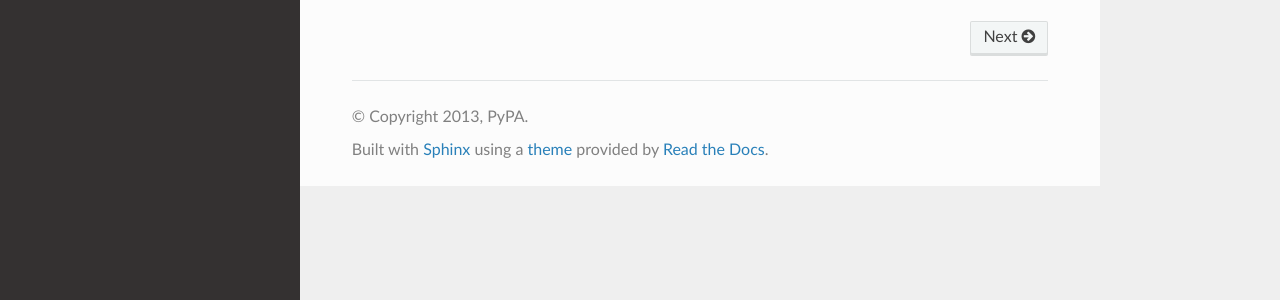
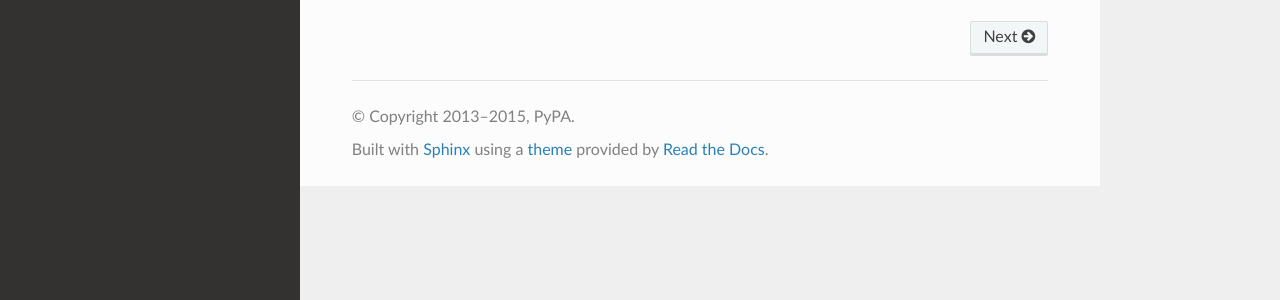
Before and after one commit to pypa/packaging.python.org, a Sphinx documentation site: the page built from source/index.rst, in a window 1280 px wide. Shown: the part 547-847 px from the top of the page. Built offline with Sphinx 7.4.7 and the Read the Docs theme 2.0.0, drawn with Linux system fonts in a browser that asks for light colours; pages that are not in the unit, such as notebooks, are missing from menus.

Commit message:
update copyright year

```diff
--- a/source/conf.py
+++ b/source/conf.py
@@ -47,7 +47,7 @@ master_doc = 'index'
 
 # General information about the project.
 project = u'Python Packaging User Guide'
-copyright = u'2013, PyPA'
+copyright = u'2013–2015, PyPA'
 
 # The version info for the project you're documenting, acts as replacement for
 # |version| and |release|, also used in various other places throughout the
```
